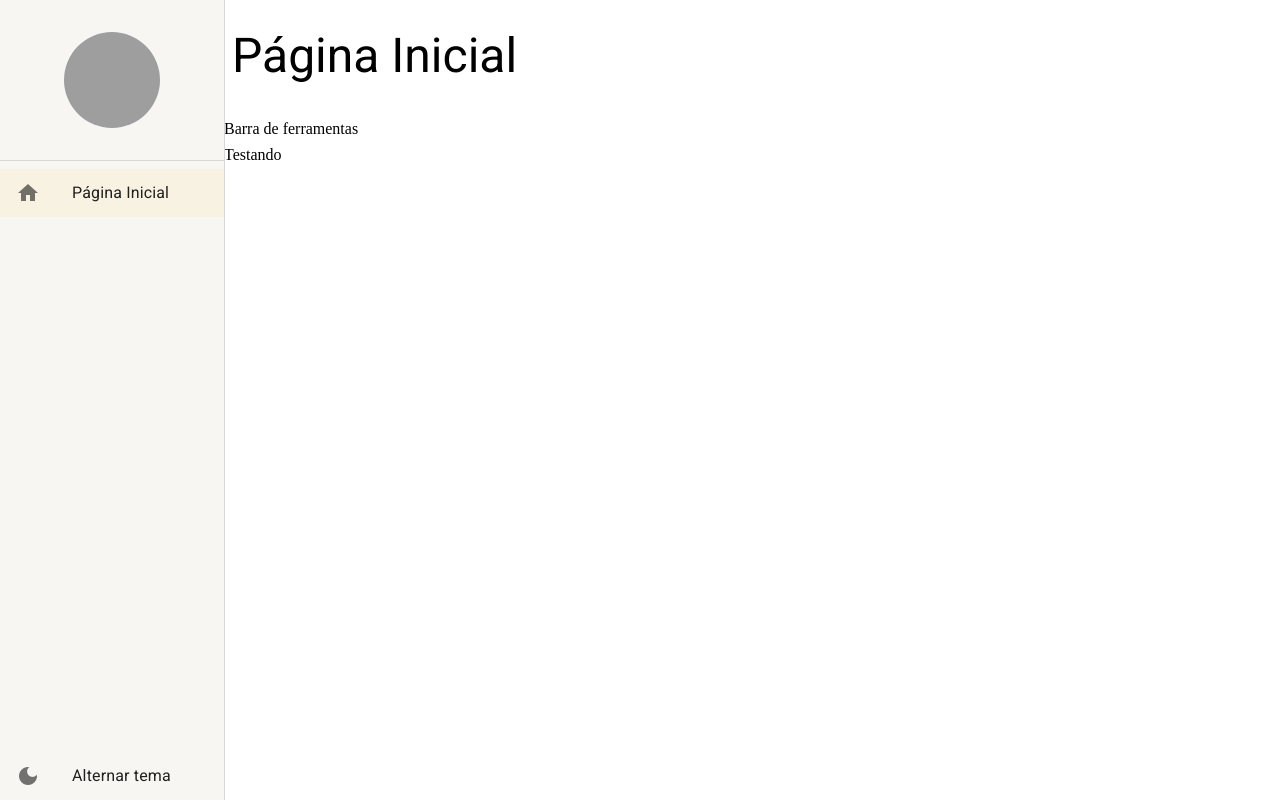
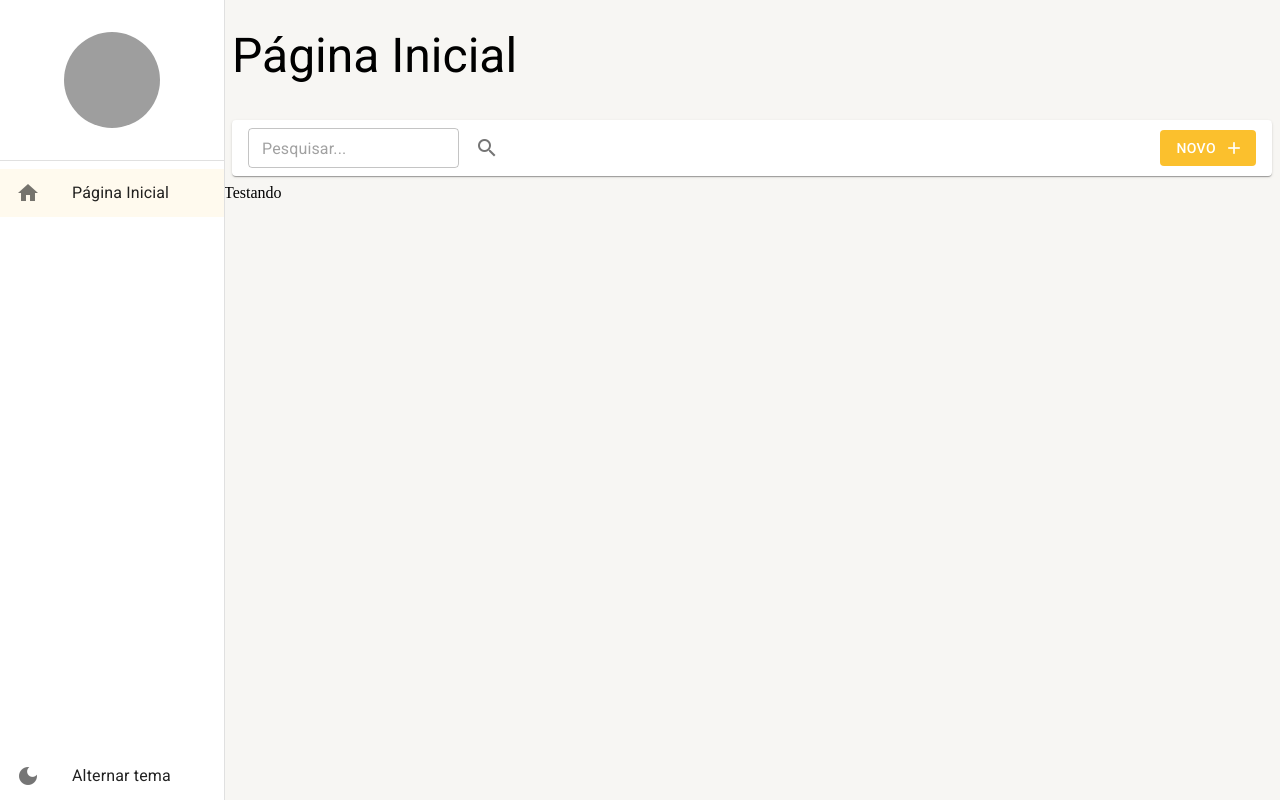
Before and after one commit to leonardorodriguess/Cadastro, a React (Create React App) app: page /pagina-inicial in a window 1280 px wide. Built offline with nearby package versions, Linux system fonts and the light colour scheme; grey boxes are pictures that could not be loaded.

Commit message:
Barra de ferramenta de pesquisa

```diff
--- a/src/pages/dashboard/Dashboard.tsx
+++ b/src/pages/dashboard/Dashboard.tsx
@@ -1,10 +1,15 @@
+import { BarraDeFerramentas } from '../../shared/components';
 import { LayoutBaseDePagina } from '../../shared/layouts';
 
 export function Dashboard (){
   return (
     <LayoutBaseDePagina
       titulo='Página Inicial'
-      barraDeFerramentas={<>Barra de ferramentas</>}
+      barraDeFerramentas={(
+        <BarraDeFerramentas
+          mostrarInputBusca
+        />
+      )}
     >
       Testando
     </LayoutBaseDePagina>
--- /dev/null
+++ b/src/shared/components/barra-de-ferramentas/BarraDeFerramentas.tsx
@@ -0,0 +1,64 @@
+import { Button, TextField, Box, Paper, useTheme, Icon, IconButton } from '@mui/material';
+
+interface IBarraDeFeramentasProps{
+  textoDaBusca?: string,
+  mostrarInputBusca?: boolean,
+  aoMudarTextoDeBusca?: (novoTexto: string) => void
+  textoBotaoNovo?: string,
+  mostrarBotaoNovo?: boolean,
+  aoClicarEmNovo?: () => void
+}
+
+export function BarraDeFerramentas (
+  {
+    textoDaBusca = '',
+    mostrarInputBusca = false,
+    aoMudarTextoDeBusca,
+    textoBotaoNovo = 'Novo',
+    mostrarBotaoNovo = true,
+    aoClicarEmNovo
+  }: IBarraDeFeramentasProps
+){
+  const theme = useTheme();
+
+  return (
+    <Box
+      gap={1}
+      marginX={1}
+      padding={1}
+      paddingX={2}
+      display="flex"
+      alignItems="center"
+      height = {theme.spacing(5)}
+      component={Paper}
+    >
+      {mostrarInputBusca && (
+        <>
+          <TextField
+            size='small'
+            placeholder='Pesquisar...'
+            value={textoDaBusca}
+            onChange={(e) => aoMudarTextoDeBusca?.(e.target.value)}
+          />
+          <IconButton>
+            <Icon>search</Icon>
+          </IconButton>
+        </>
+      )}
+
+      <Box flex={1} display="flex" justifyContent="end">
+        {mostrarBotaoNovo &&(
+          <Button
+            color='primary'
+            disableElevation
+            variant='contained'
+            onClick={aoClicarEmNovo}
+            endIcon={<Icon>add</Icon>}
+          >
+            {textoBotaoNovo}
+          </Button>
+        )}
+      </Box>
+    </Box>
+  );
+}
--- a/src/shared/components/index.ts
+++ b/src/shared/components/index.ts
@@ -1 +1,2 @@
 export * from './menu-lateral/MenuLateral';
+export * from './barra-de-ferramentas/BarraDeFerramentas';
--- a/src/shared/themes/Light.ts
+++ b/src/shared/themes/Light.ts
@@ -16,8 +16,8 @@
       contrastText: '#ffffff',
     },
     background: {
-      default: '#ffffff',
-      paper: '#f7f6f3',
+      default: '#f7f6f3',
+      paper: '#ffffff',
     }
   }
 });
```
